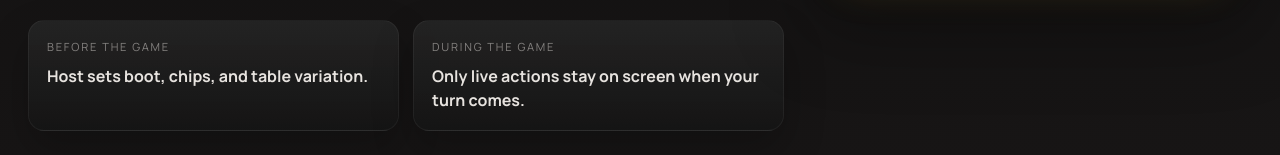
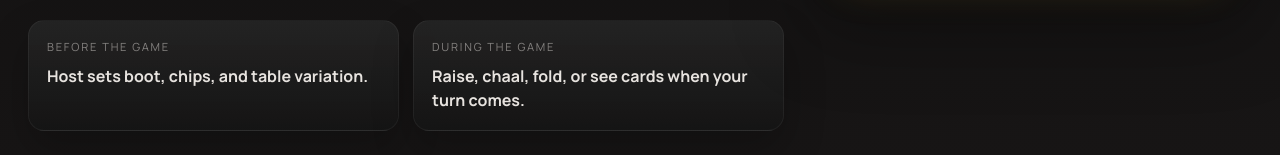
Before and after one commit to uphomesco-hub/teenpatti, a React (Vite) app: page / in a window 1280 px wide. Shown: the part 709-864 px from the top of the page. Built offline with nearby package versions, Linux system fonts and the light colour scheme.

Commit message:
Tighten home screen gameplay copy

```diff
--- a/src/pages/Home.jsx
+++ b/src/pages/Home.jsx
@@ -85,7 +85,7 @@ function Home() {
             </div>
             <div className="entry-note-card">
               <span>During the game</span>
-              <strong>Only live actions stay on screen when your turn comes.</strong>
+              <strong>Raise, chaal, fold, or see cards when your turn comes.</strong>
             </div>
           </div>
         </section>
```
